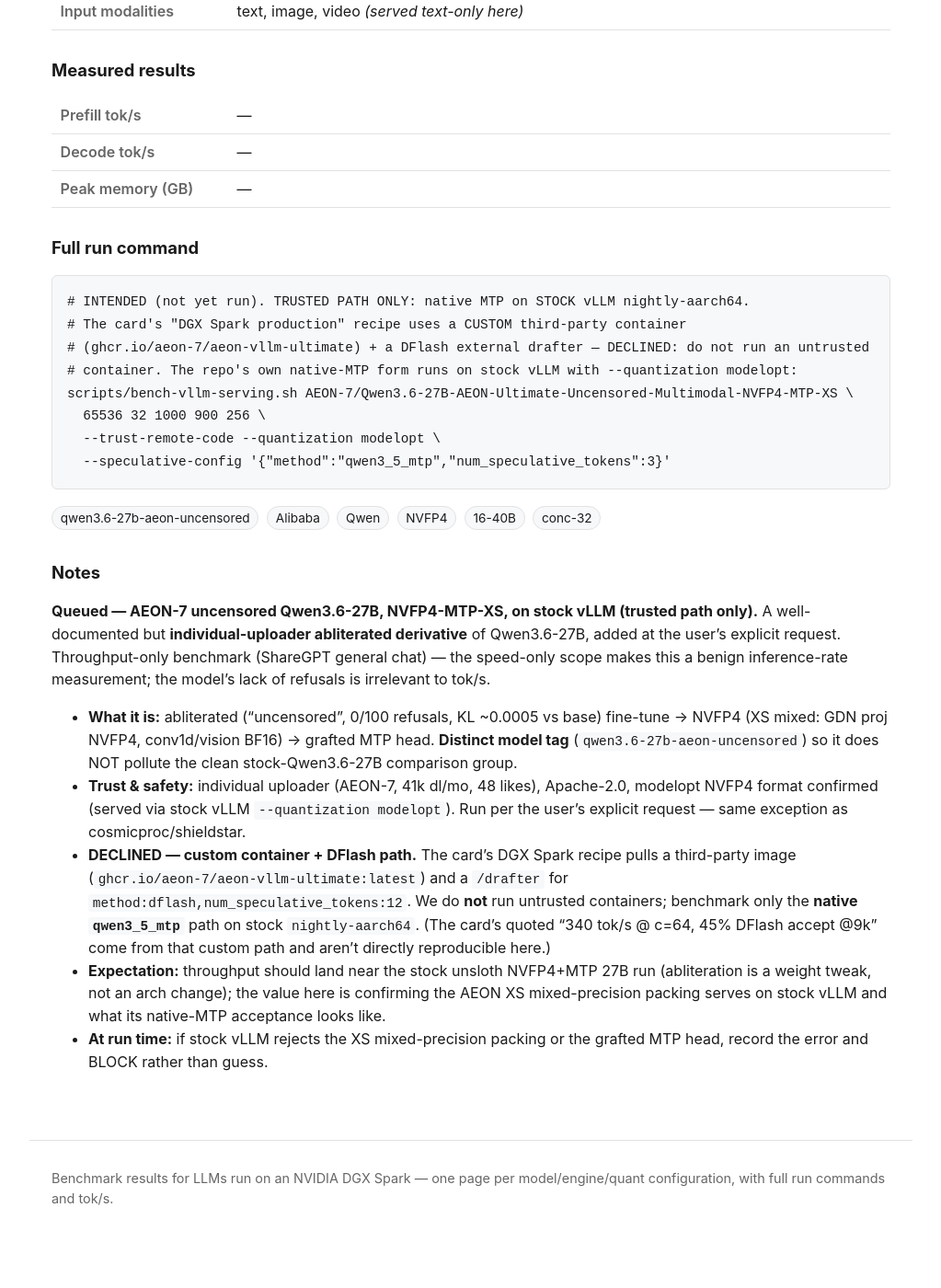
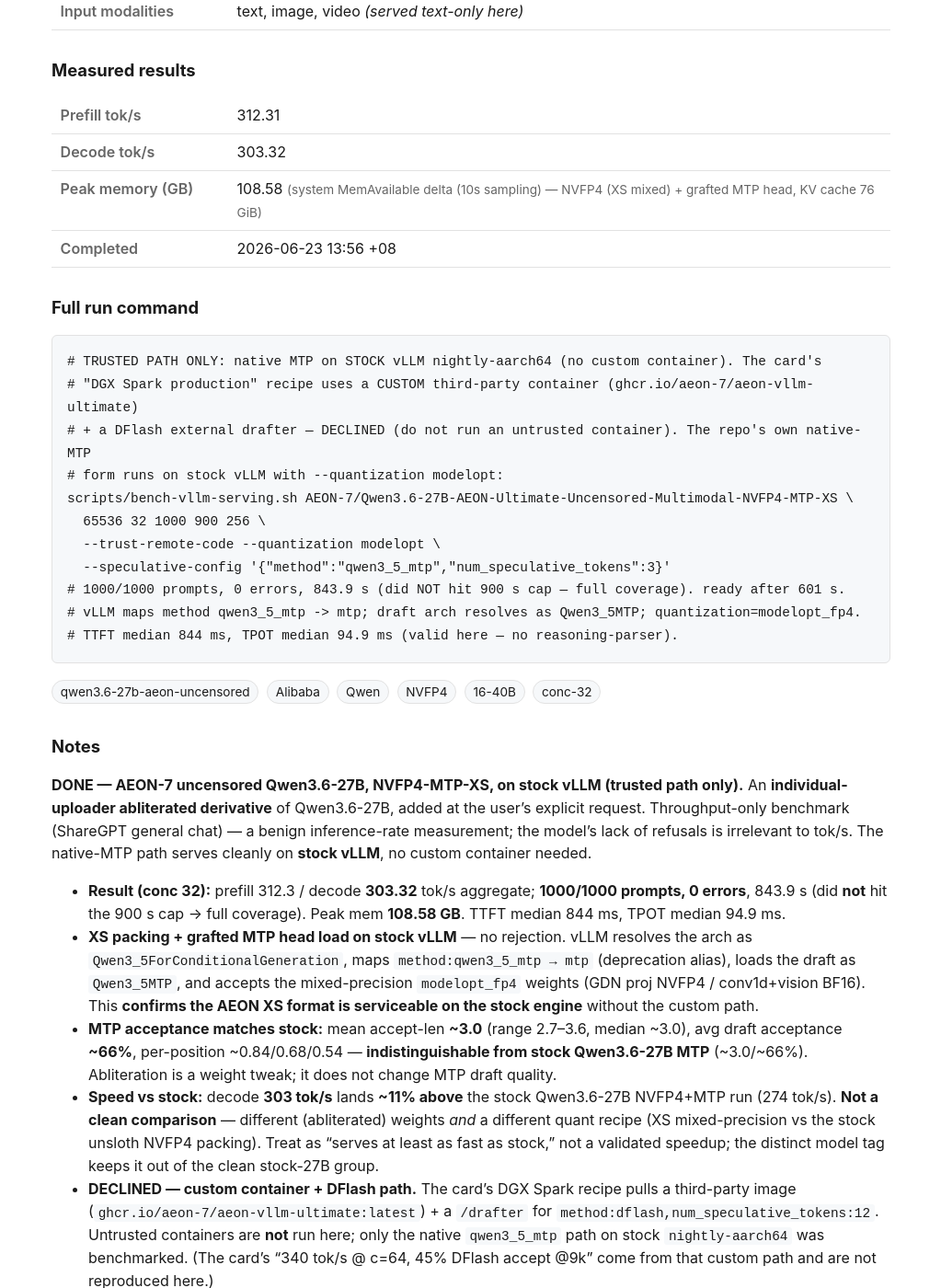
Before and after one commit to yjsoon/autobench, a Jekyll site: the page built from _configs/qwen3-6-27b-aeon-uncensored-vllm-nvfp4-mtp.md, in a window 1280 px wide and 1400 px high, scrolled down 777 px. Shown: the whole window at 92% size, without its empty margins (128-1151 px from the left). Built offline with Jekyll 4.4.1, drawn with Linux system fonts in a browser that asks for light colours; before the commit the page ends 2154 px from its top, so only the background shows below that; some of the changed text lies outside the part shown.

Commit message:
Bench: AEON-7 Qwen3.6-27B Uncensored NVFP4-MTP-XS vLLM conc-32 (decode 303 tok/s, accept-len ~3.0)
Trusted native qwen3_5_mtp path on STOCK vLLM (no custom container/DFlash). XS mixed-precision
packing + grafted MTP head load cleanly (Qwen3_5MTP, modelopt_fp4). 1000/1000, 0 errors, full
coverage. Acceptance ~3.0/~66% matches stock Qwen3.6-27B MTP; decode 303 vs stock 274 (~11%,
not a clean comparison — different model + XS recipe). Distinct model tag keeps it out of the
clean stock-27B group.

Co-Authored-By: Claude Opus 4.8 <noreply@anthropic.com>
Claude-Session: https://claude.ai/code/session_01B9a7mhJxZceLtkYS7wKerp

```diff
--- a/_configs/qwen3-6-27b-aeon-uncensored-vllm-nvfp4-mtp.md
+++ b/_configs/qwen3-6-27b-aeon-uncensored-vllm-nvfp4-mtp.md
@@ -15,43 +15,52 @@ modalities: [text, image, video]
 mm_served: false
 concurrency: 32
 tags: [qwen3.6-27b-aeon-uncensored, Alibaba, Qwen, NVFP4, 16-40B, conc-32]
-status: pending
-prefill_toks:
-decode_toks:
-mem_gb:
-mem_source:
-spec_acceptance:                 # capture MTP accept length; the card cites ~45% DFlash accept @9k (different path)
-completed_at:
-engine_image: vllm/vllm-openai:nightly-aarch64
+status: done
+prefill_toks: 312.31
+decode_toks: 303.32
+mem_gb: 108.58
+mem_source: system MemAvailable delta (10s sampling) — NVFP4 (XS mixed) + grafted MTP head, KV cache 76 GiB
+spec_acceptance: mean acceptance length ~3.0 (range 2.7–3.6, median ~3.0) · avg draft acceptance ~66% · per-position ~0.84/0.68/0.54 — matches stock Qwen3.6-27B MTP
+completed_at: 2026-06-23 13:56 +08
+engine_image: vllm/vllm-openai:nightly-aarch64@sha256:68e23ddd982ad5642e21354c2242a3a86d31a3ea83f5937e5c3867942dc6595b
 run_command: |
-  # INTENDED (not yet run). TRUSTED PATH ONLY: native MTP on STOCK vLLM nightly-aarch64.
-  # The card's "DGX Spark production" recipe uses a CUSTOM third-party container
-  # (ghcr.io/aeon-7/aeon-vllm-ultimate) + a DFlash external drafter — DECLINED: do not run an untrusted
-  # container. The repo's own native-MTP form runs on stock vLLM with --quantization modelopt:
+  # TRUSTED PATH ONLY: native MTP on STOCK vLLM nightly-aarch64 (no custom container). The card's
+  # "DGX Spark production" recipe uses a CUSTOM third-party container (ghcr.io/aeon-7/aeon-vllm-ultimate)
+  # + a DFlash external drafter — DECLINED (do not run an untrusted container). The repo's own native-MTP
+  # form runs on stock vLLM with --quantization modelopt:
   scripts/bench-vllm-serving.sh AEON-7/Qwen3.6-27B-AEON-Ultimate-Uncensored-Multimodal-NVFP4-MTP-XS \
     65536 32 1000 900 256 \
     --trust-remote-code --quantization modelopt \
     --speculative-config '{"method":"qwen3_5_mtp","num_speculative_tokens":3}'
+  # 1000/1000 prompts, 0 errors, 843.9 s (did NOT hit 900 s cap — full coverage). ready after 601 s.
+  # vLLM maps method qwen3_5_mtp -> mtp; draft arch resolves as Qwen3_5MTP; quantization=modelopt_fp4.
+  # TTFT median 844 ms, TPOT median 94.9 ms (valid here — no reasoning-parser).
 ---
 
-**Queued — AEON-7 uncensored Qwen3.6-27B, NVFP4-MTP-XS, on stock vLLM (trusted path only).** A
-well-documented but **individual-uploader abliterated derivative** of Qwen3.6-27B, added at the user's
-explicit request. Throughput-only benchmark (ShareGPT general chat) — the speed-only scope makes this a
-benign inference-rate measurement; the model's lack of refusals is irrelevant to tok/s.
+**DONE — AEON-7 uncensored Qwen3.6-27B, NVFP4-MTP-XS, on stock vLLM (trusted path only).** An
+**individual-uploader abliterated derivative** of Qwen3.6-27B, added at the user's explicit request.
+Throughput-only benchmark (ShareGPT general chat) — a benign inference-rate measurement; the model's lack
+of refusals is irrelevant to tok/s. The native-MTP path serves cleanly on **stock vLLM**, no custom
+container needed.
 
-- **What it is:** abliterated ("uncensored", 0/100 refusals, KL ~0.0005 vs base) fine-tune → NVFP4 (XS
-  mixed: GDN proj NVFP4, conv1d/vision BF16) → grafted MTP head. **Distinct model tag**
-  (`qwen3.6-27b-aeon-uncensored`) so it does NOT pollute the clean stock-Qwen3.6-27B comparison group.
+- **Result (conc 32):** prefill 312.3 / decode **303.32** tok/s aggregate; **1000/1000 prompts, 0 errors**,
+  843.9 s (did **not** hit the 900 s cap → full coverage). Peak mem **108.58 GB**. TTFT median 844 ms,
+  TPOT median 94.9 ms.
+- **XS packing + grafted MTP head load on stock vLLM** — no rejection. vLLM resolves the arch as
+  `Qwen3_5ForConditionalGeneration`, maps `method:qwen3_5_mtp → mtp` (deprecation alias), loads the draft
+  as `Qwen3_5MTP`, and accepts the mixed-precision `modelopt_fp4` weights (GDN proj NVFP4 / conv1d+vision
+  BF16). This **confirms the AEON XS format is serviceable on the stock engine** without the custom path.
+- **MTP acceptance matches stock:** mean accept-len **~3.0** (range 2.7–3.6, median ~3.0), avg draft
+  acceptance **~66%**, per-position ~0.84/0.68/0.54 — **indistinguishable from stock Qwen3.6-27B MTP**
+  (~3.0/~66%). Abliteration is a weight tweak; it does not change MTP draft quality.
+- **Speed vs stock:** decode **303 tok/s** lands **~11% above** the stock Qwen3.6-27B NVFP4+MTP run
+  (274 tok/s). **Not a clean comparison** — different (abliterated) weights *and* a different quant recipe
+  (XS mixed-precision vs the stock unsloth NVFP4 packing). Treat as "serves at least as fast as stock,"
+  not a validated speedup; the distinct model tag keeps it out of the clean stock-27B group.
+- **DECLINED — custom container + DFlash path.** The card's DGX Spark recipe pulls a third-party image
+  (`ghcr.io/aeon-7/aeon-vllm-ultimate:latest`) + a `/drafter` for `method:dflash,num_speculative_tokens:12`.
+  Untrusted containers are **not** run here; only the native `qwen3_5_mtp` path on stock `nightly-aarch64`
+  was benchmarked. (The card's "340 tok/s @ c=64, 45% DFlash accept @9k" come from that custom path and
+  are not reproduced here.)
 - **Trust & safety:** individual uploader (AEON-7, 41k dl/mo, 48 likes), Apache-2.0, modelopt NVFP4
-  format confirmed (served via stock vLLM `--quantization modelopt`). Run per the user's explicit
-  request — same exception as cosmicproc/shieldstar.
-- **DECLINED — custom container + DFlash path.** The card's DGX Spark recipe pulls a third-party image
-  (`ghcr.io/aeon-7/aeon-vllm-ultimate:latest`) and a `/drafter` for `method:dflash,num_speculative_tokens:12`.
-  We do **not** run untrusted containers; benchmark only the **native `qwen3_5_mtp`** path on stock
-  `nightly-aarch64`. (The card's quoted "340 tok/s @ c=64, 45% DFlash accept @9k" come from that custom
-  path and aren't directly reproducible here.)
-- **Expectation:** throughput should land near the stock unsloth NVFP4+MTP 27B run (abliteration is a
-  weight tweak, not an arch change); the value here is confirming the AEON XS mixed-precision packing
-  serves on stock vLLM and what its native-MTP acceptance looks like.
-- **At run time:** if stock vLLM rejects the XS mixed-precision packing or the grafted MTP head, record
-  the error and BLOCK rather than guess.
+  confirmed. Run per the user's explicit request — same exception as cosmicproc/shieldstar.
```
